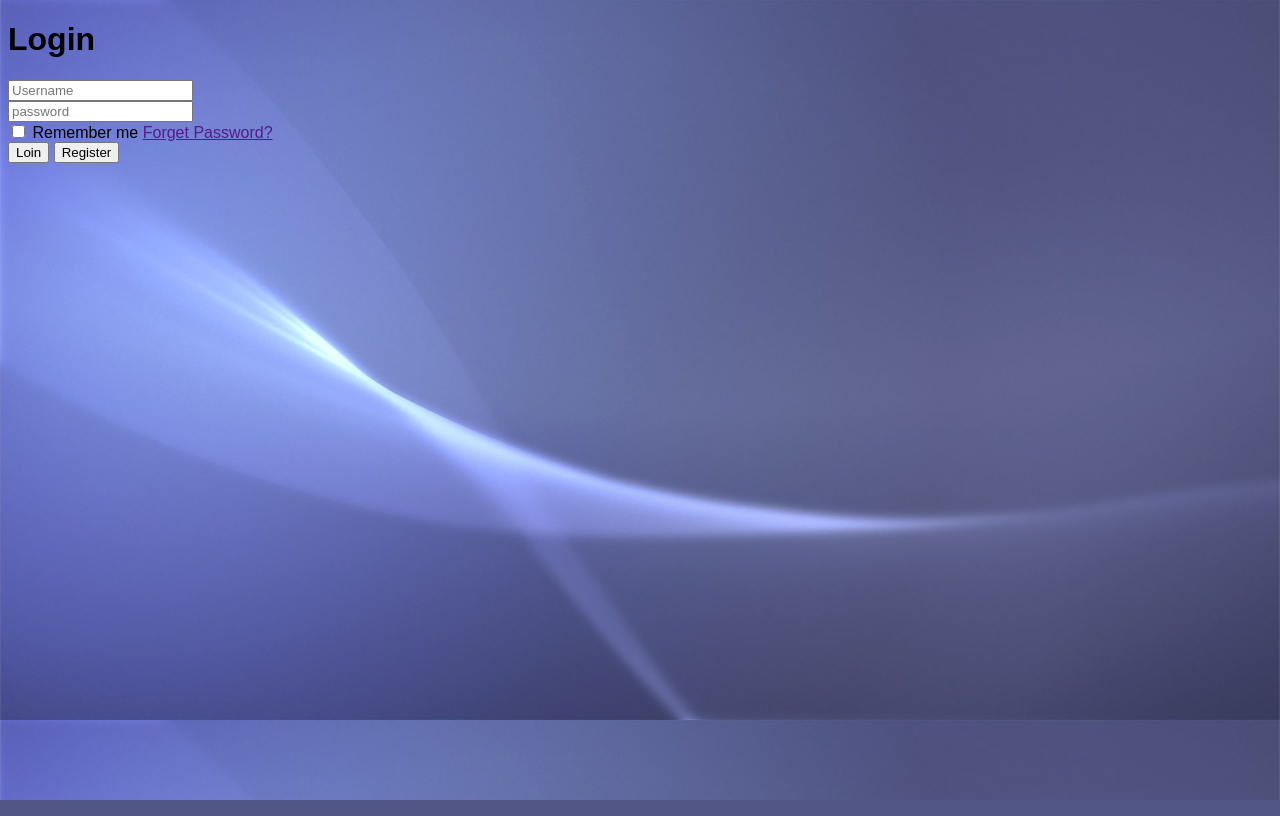
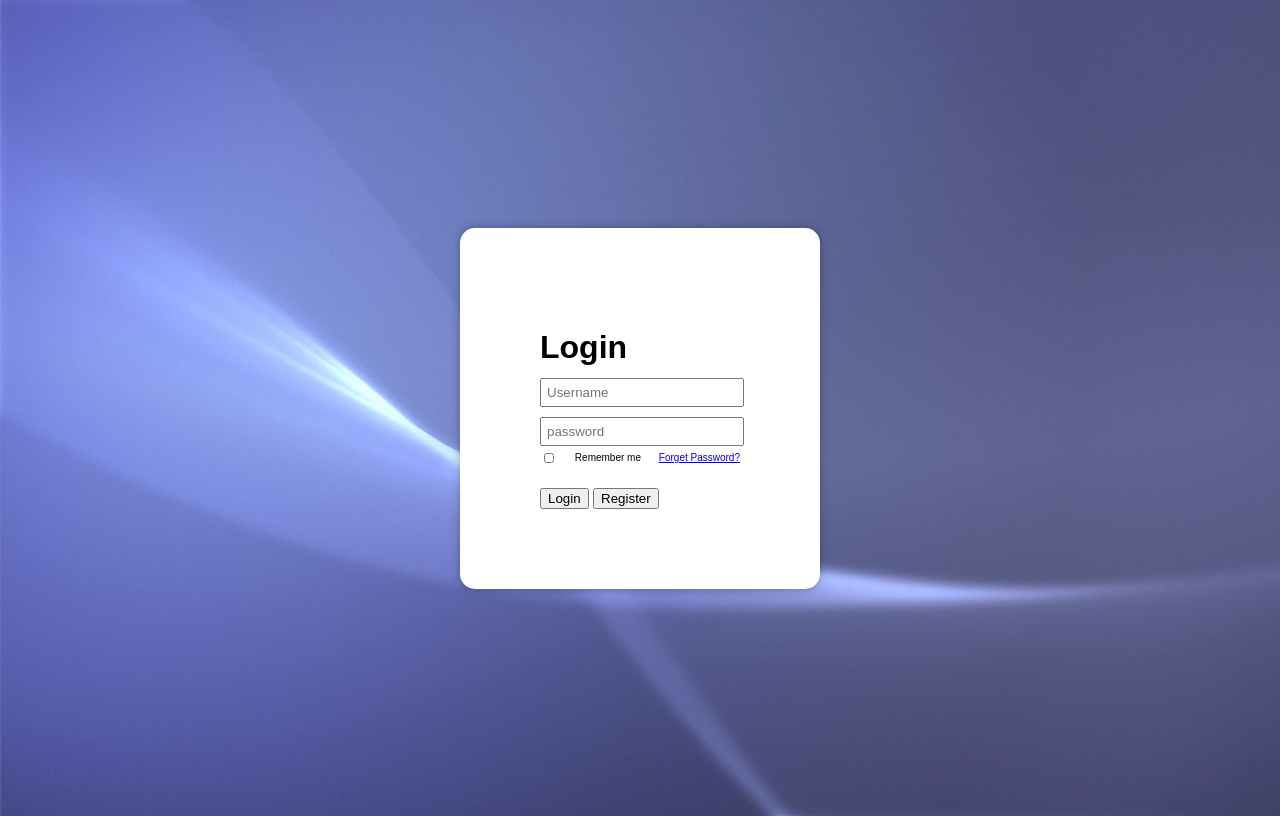
Before and after one commit to MakuIan/CryptoPage, a Flask app: page / in a window 1280 px wide. Run offline with Flask 3, Linux system fonts and the light colour scheme.

Commit message:
need to fix remember me position

```diff
--- a/requirements.txt
+++ b/requirements.txt
@@ -1 +1 @@
-flask
+Flask
--- a/src/static/login.css
+++ b/src/static/login.css
@@ -2,4 +2,46 @@ body {
   background-image: url("wp9764012-login-page-wallpapers.jpg");
   background-size: cover;
   font-family: Arial, Helvetica, sans-serif;
+  display: flex;
+  justify-content: center;
+  align-items: center;
+  height: 100vh;
 }
+.login-wrapper {
+  background-color: #fff;
+  padding: 80px;
+  border-radius: 15px;
+  width: 200px;
+  box-shadow: 0 0 10px rgba(0, 0, 0, 0.3);
+}
+.login-wrapper form {
+  display: grid;
+  grid-template-columns: 1fr;
+  grid-template-rows: repeat(3, 60px) auto;
+  grid-column-gap: 10px;
+}
+.login-wrapper .input-box:nth-child(3) {
+  grid-row: 4;
+}
+.login-wrapper .input-box {
+  margin-top: 10px;
+}
+.login-wrapper .input-box input {
+  padding: 5px;
+  width: 95%;
+  grid-column: 1 / -1;
+}
+
+.login-wrapper .input-box input:focus {
+  outline: none;
+}
+.login-wrapper .remember-forget {
+  display: flex;
+  justify-content: space-between;
+  align-items: center;
+  font-size: 10px;
+}
+.login-wrapper .remember-forget input {
+  height: 10px;
+  width: 10px;
+}
--- a/src/templates/login.html
+++ b/src/templates/login.html
@@ -10,20 +10,26 @@
     <div class="login-wrapper">
       <form action="">
         <h1>Login</h1>
+        <section>
           <div class="input-box">
             <input type="text" placeholder="Username" required />
           </div>
           <div class="input-box">
             <input type="password" placeholder="password" required />
           </div>
+        </section>
         <div class="remember-forget">
-          <label for="">
-            <input type="checkbox" /> Remember me
-            <a href="">Forget Password?</a>
-          </label>
+          <input
+            type="checkbox"
+            id="remember-me-checkbox"
+            name="remember-me"
+            placeholder="Remember me"
+          />
+          <p>Remember me</p>
+          <a href="#">Forget Password?</a>
         </div>
         <div class="login-btn-wrapper">
-          <button class="btn" type="submit">Loin</button>
+          <button class="btn" type="submit">Login</button>
           <button class="btn" type="submit">Register</button>
         </div>
       </form>
```
Lines whose indentation alone changed are shown as unchanged.
